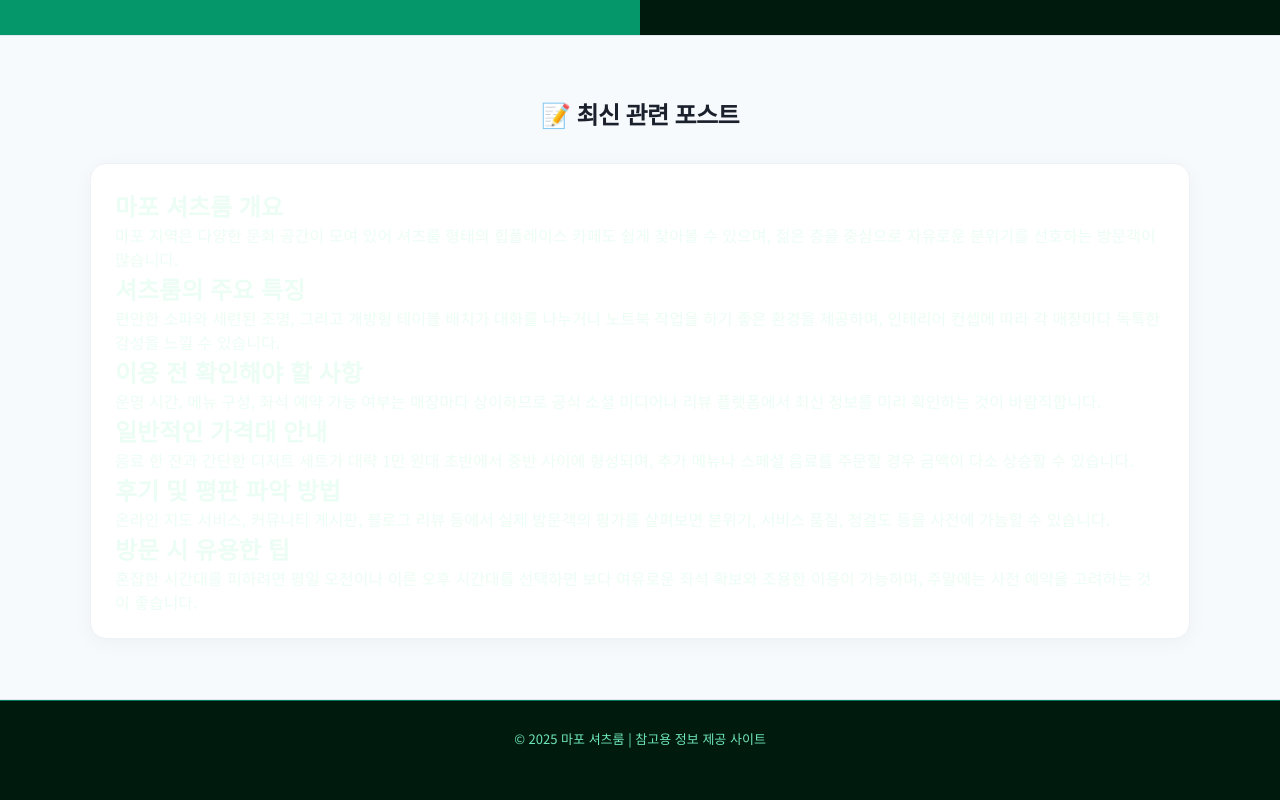
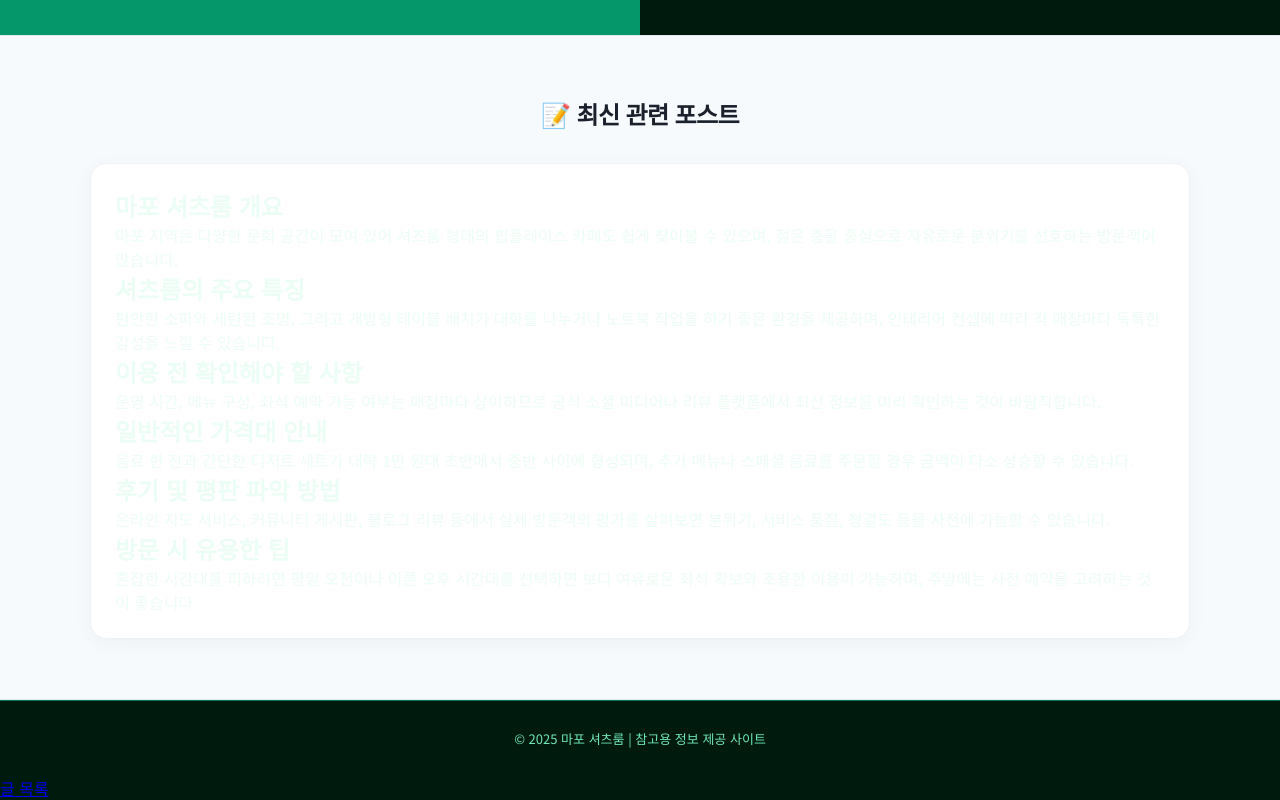
Before and after one commit to mqlwmsltm-arch/bp-sf-t3-1779642675702-358, a plain HTML site: page index.html in a window 1280 px wide. Shown: the part 765-1565 px from the top of the page. Before the commit the page ends 1541 px from the top, so only its background shows below. Drawn offline with Linux system fonts and the light colour scheme.

Commit message:
deploy: garbage-free snapshot 2026-08-15T22:06:18.615Z

```diff
--- a/index.html
+++ b/index.html
@@ -144,5 +144,5 @@ footer{border-top:1px solid #047857;padding:28px 24px;text-align:center;font-siz
   </div>
 </section>
 <footer>© 2025 마포 셔츠룸 | 참고용 정보 제공 사이트</footer>
-</body>
+<nav><a href="posts.html">글 목록</a></nav></body>
 </html>
```
